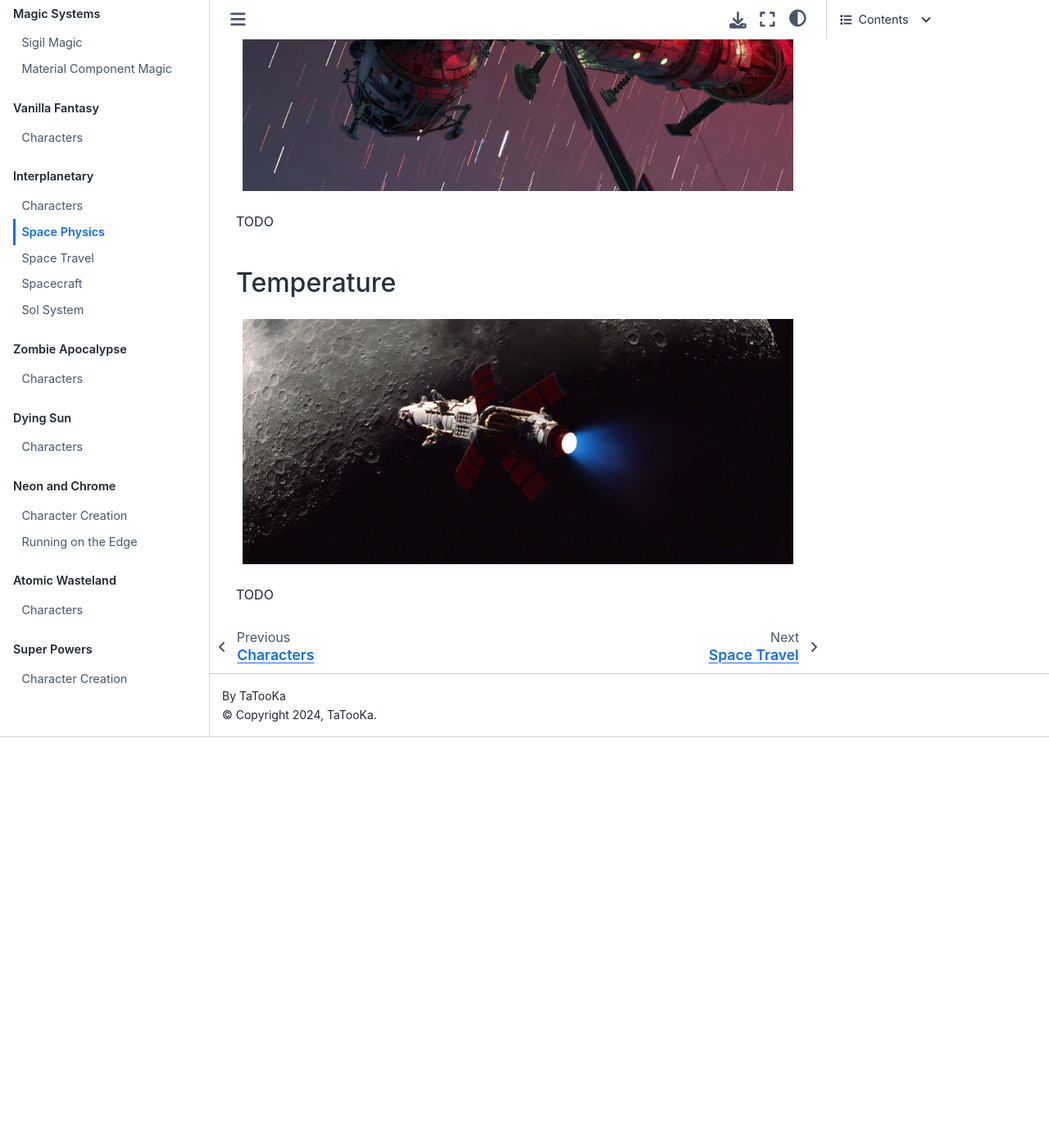
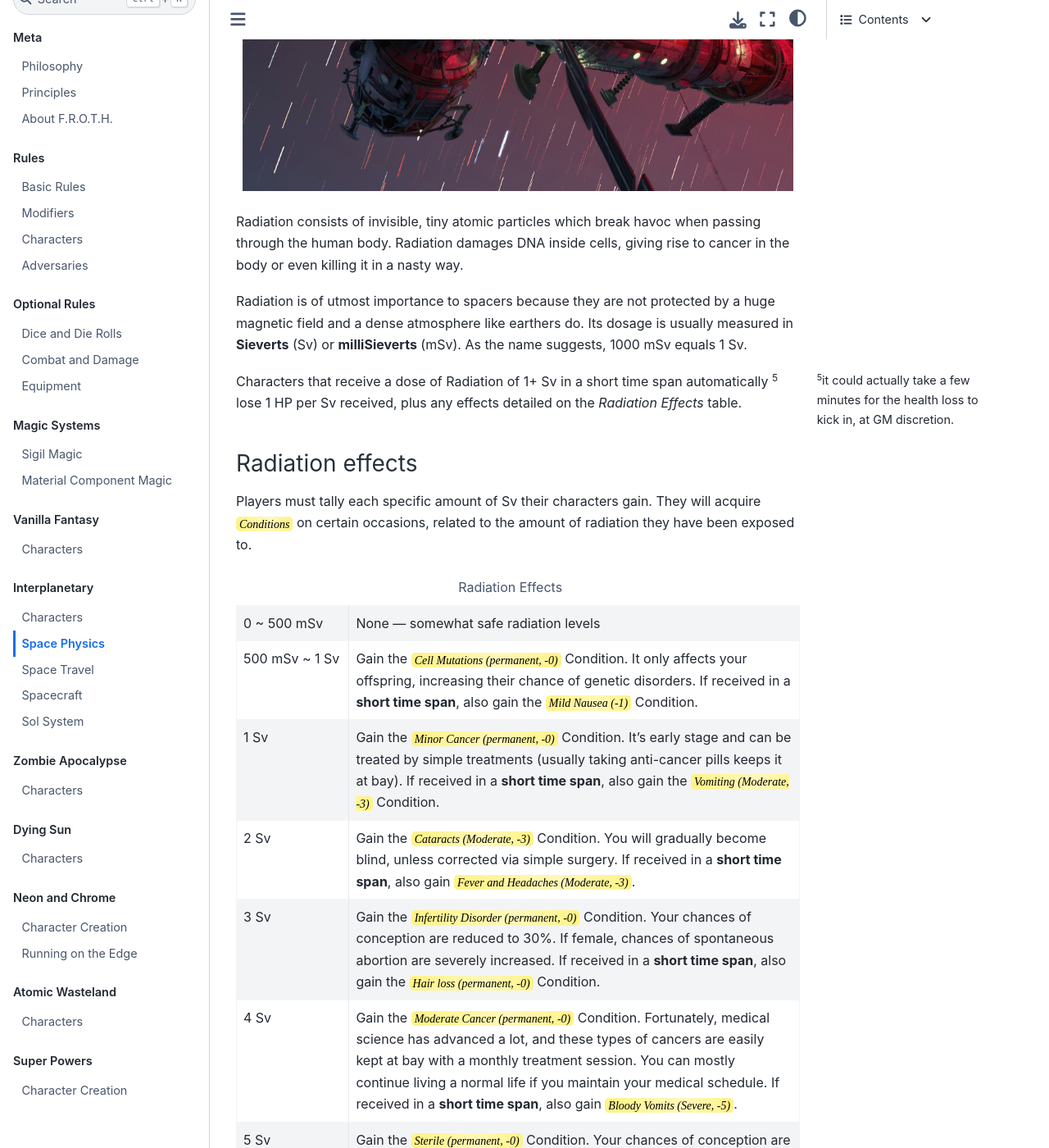
Before and after one commit to TaTooKa/froth, a Sphinx documentation site: the page built from docs/source/pages/worlds/interplanetary/spacephysics.rst, in a window 1280 px wide and 1400 px high, scrolled down 12490 px. Shown: the whole window at 82% size. Built offline with Sphinx 7.4.7 and the Sphinx Book theme 1.1.4, drawn with Linux system fonts in a browser that asks for light colours; cross-references to code outside the pages are shown as plain code; before the commit the page ends 13389 px from its top, so only the background shows below that; some of the changed text lies outside the part shown.

Commit message:
add radiation effects

```diff
--- a/docs/source/pages/worlds/interplanetary/spacephysics.rst
+++ b/docs/source/pages/worlds/interplanetary/spacephysics.rst
@@ -243,7 +243,30 @@ Radiation
 
    art © `Maciej Rebisz <https://www.artstation.com/artwork/L3a5NR>`_
 
-TODO
+Radiation consists of invisible, tiny atomic particles which break havoc when passing through the human body. Radiation damages DNA inside cells, giving rise to cancer in the body or even killing it in a nasty way.
+
+Radiation is of utmost importance to spacers because they are not protected by a huge magnetic field and a dense atmosphere like earthers do. Its dosage is usually measured in **Sieverts** (Sv) or **milliSieverts** (mSv). As the name suggests, 1000 mSv equals 1 Sv.
+
+Characters that receive a dose of Radiation of 1+ Sv in a short time span automatically [#]_ lose 1 HP per Sv received, plus any effects detailed on the *Radiation Effects* table.
+
+.. [#] it could actually take a few minutes for the health loss to kick in, at GM discretion.
+
+Radiation effects
+~~~~~~~~~~~~~~~~~
+
+Players must tally each specific amount of Sv their characters gain. They will acquire :hoverxref:`Conditions <conditions>` on certain occasions, related to the amount of radiation they have been exposed to.
+
+.. csv-table:: Radiation Effects
+   :widths: 20, 80
+
+   "0 ~ 500 mSv", "None ― somewhat safe radiation levels"
+   "500 mSv ~ 1 Sv", "Gain the ``Cell Mutations (permanent, -0)`` Condition. It only affects your offspring, increasing their chance of genetic disorders. If received in a **short time span**, also gain the ``Mild Nausea (-1)`` Condition."
+   "1 Sv", "Gain the ``Minor Cancer (permanent, -0)`` Condition. It’s early stage and can be treated by simple treatments (usually taking anti-cancer pills keeps it at bay). If received in a **short time span**, also gain the ``Vomiting (Moderate, -3)`` Condition."
+   "2 Sv", "Gain the ``Cataracts (Moderate, -3)`` Condition. You will gradually become blind, unless corrected via simple surgery. If received in a **short time span**, also gain ``Fever and Headaches (Moderate, -3)``."
+   "3 Sv", "Gain the ``Infertility Disorder (permanent, -0)`` Condition. Your chances of conception are reduced to 30%. If female, chances of spontaneous abortion are severely increased. If received in a **short time span**, also gain the ``Hair loss (permanent, -0)`` Condition."
+   "4 Sv", "Gain the ``Moderate Cancer (permanent, -0)`` Condition. Fortunately, medical science has advanced a lot, and these types of cancers are easily kept at bay with a monthly treatment session. You can mostly continue living a normal life if you maintain your medical schedule. If received in a **short time span**, also gain ``Bloody Vomits (Severe, -5)``."
+   "5 Sv", "Gain the ``Sterile (permanent, -0)`` Condition. Your chances of conception are nil, and there is no known treatment at this level of radiation poisoning. If received in a **short time span**, also gain ``Internal Bleeding (Severe, -5)``."
+   "6+ Sv", "Gain the ``Severe Cancer (permanent, -0)`` Condition. Even if caught at an early stage, this type of cancer requires regular weekly treatment sessions to avoid death. It might go into remission for a period of 6 months before inevitably coming back. If untreated, the character dies in 6 months. If received in a **short time span**, also gain ``Skin Blistering (Severe, -5)``."
 
 Temperature
 -----------
```
